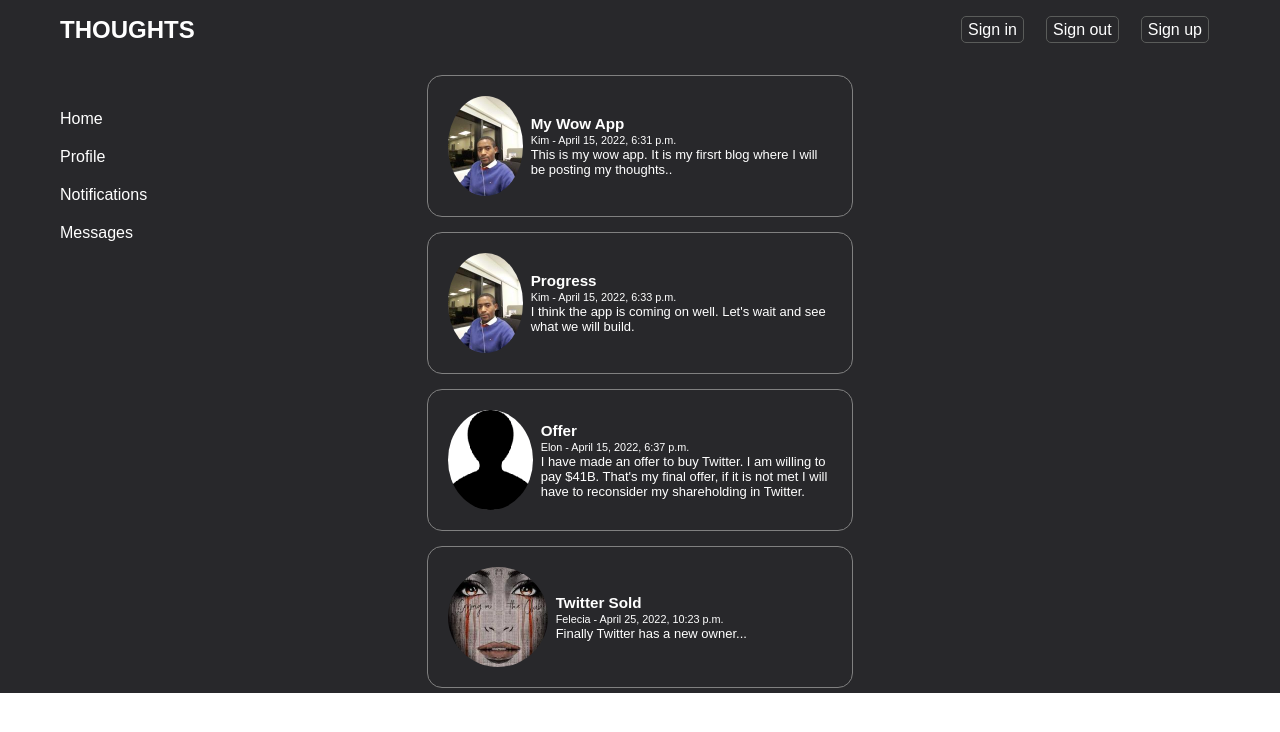
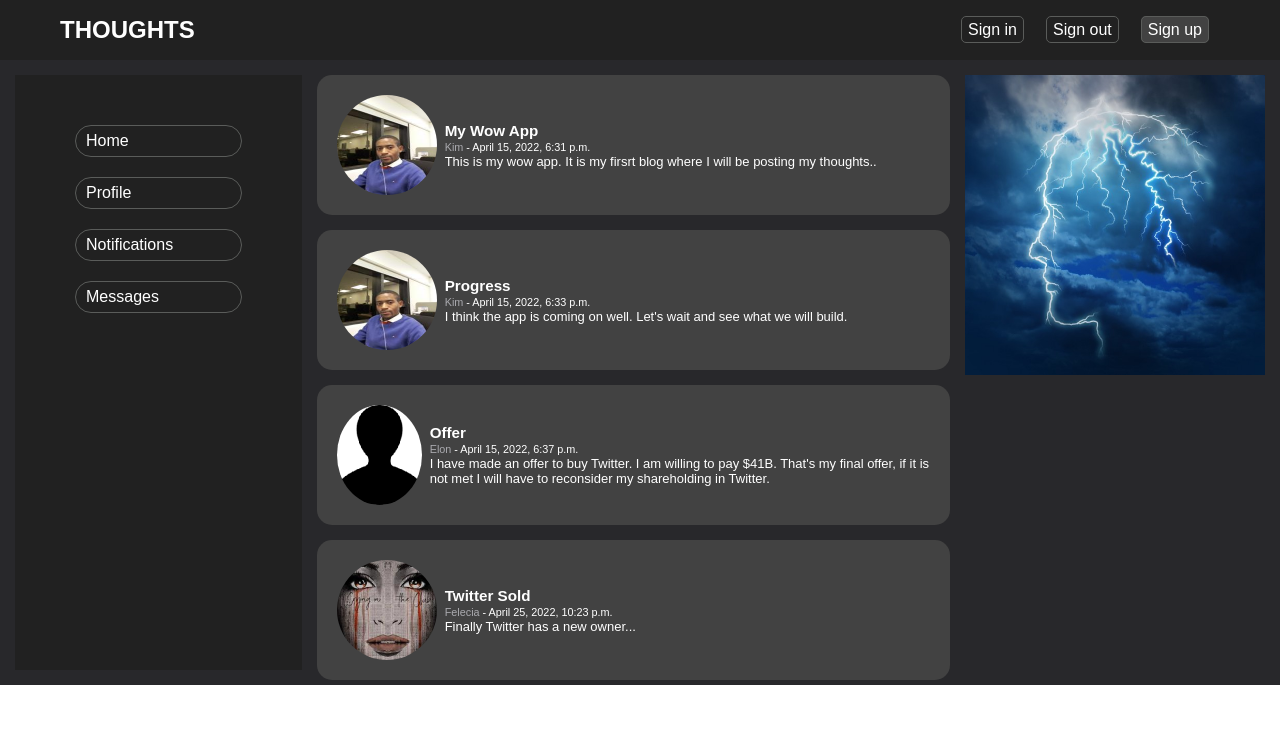
Before and after one commit to kimbrian2010/blogapp, a Django app: page / in a window 1280 px wide. Shown: the top 732 px of the page. Run offline with Django 4.2, Linux system fonts and the light colour scheme; data comes from the database, SQL or seed files in the repository.

Commit message:
Improved Styling of the app

```diff
--- a/blog/settings.py
+++ b/blog/settings.py
@@ -124,6 +124,8 @@ USE_TZ = True
 STATIC_URL = 'static/'
 MEDIA_ROOT = os.path.join(BASE_DIR, 'media')
 MEDIA_URL = '/media/'
+#STATICFILES_DIRS = os.path.join(BASE_DIR, 'static')
+
 
 # Default primary key field type
 # https://docs.djangoproject.com/en/4.0/ref/settings/#default-auto-field
--- a/blogapp/static/blogapp/styles.css
+++ b/blogapp/static/blogapp/styles.css
@@ -4,12 +4,15 @@
     margin: 0;
 }
 
+
+/*LAYOUT*/
+
 .wrapper {
     display: grid;
     background: #28282B;
     color: white;
     font-family: sans-serif;
-    grid-template-columns: 1fr 1fr 1fr;
+    grid-template-columns: 1fr 2fr 1fr;
     grid-template-rows: 60px auto;
     grid-template-areas: "navbar navbar navbar" "sidenav main aside";
 }
@@ -32,11 +35,14 @@ section {
 
 .nav-bar {
     display: flex;
-    background: #28282B;
+    background: #212121;
     justify-content: space-between;
     align-items: center;
     padding: 0px 60px;
 }
+
+
+/*components*/
 
 .nav-menu a {
     text-decoration: none;
@@ -65,9 +71,19 @@ section {
     display: flex;
 }
 
+.sign-up {
+    background: #424242;
+    /*background: #1e1e1f;*/
+}
+
+.sign-up :hover {
+    border: white;
+}
+
 .side-nav {
-    background: #28282B;
+    background: #212121;
     padding-top: 50px;
+    margin: 15px;
 }
 
 .side-bar-ul {
@@ -83,10 +99,21 @@ section {
 .side-bar-ul a {
     text-decoration: none;
     color: white;
+    padding: 6px 10px;
+    border: #5a5c5a 1px solid;
+    display: flex;
+    border-radius: 25px;
+}
+
+.side-bar-ul a:hover {
+    background: #28282B;
+    color: white;
+    font-weight: bold;
+    border-radius: 25px;
 }
 
 .nav-ul {
-    padding-left: 60px;
+    margin: 0px 60px
 }
 
 .main-content {
@@ -95,11 +122,11 @@ section {
 
 .post-card {
     display: flex;
+    background: #424242;
     padding: 20px;
     font-size: 13px;
     gap: 8px;
     align-items: center;
-    border: gray 1px solid;
     margin-top: 15px;
     margin-bottom: 5px;
     border-radius: 15px;
@@ -111,6 +138,21 @@ section {
     border-radius: 50%;
 }
 
+.user-name {
+    text-decoration: none;
+    color: #aaaaaf;
+}
+
 .side-content {
     background: #28282B;
 }
+
+.thought-img {
+    background: #28282B;
+    margin: 15px;
+}
+
+.thought-img img {
+    height: 300px;
+    width: 300px;
+}
--- a/blogapp/templates/blogapp/base.html
+++ b/blogapp/templates/blogapp/base.html
@@ -1,10 +1,10 @@
+<!DOCTYPE html>
 {% load static %}
-<!DOCTYPE html>
 <html lang="en">
 <head>
     <meta charset="UTF-8">
 
-    <link rel="stylesheet" href="{% static 'blogapp/styles.css' %}">
+    <link rel="stylesheet" href="{% static '/blogapp/styles.css' %}">
     <title>Base</title>
 </head>
 <body>
@@ -17,7 +17,7 @@
                <ul class="nav-menu-list">
                    <li><a href="#">Sign in</a></li>
                    <li><a href="#">Sign out</a></li>
-                   <li><a href="#">Sign up</a></li>
+                   <li><a href="#" class="sign-up">Sign up</a></li>
                </ul>
            </div>
        </nav>
@@ -30,13 +30,7 @@
                    <li><a href="#">Notifications</a></li>
                    <li><a href="#">Messages</a></li>
                </ul>
-
            </div>
-
-           <div>
-
-           </div>
-
        </aside>
 
        <main class="main-content">
@@ -45,6 +39,9 @@
        </main>
 
        <section class="side-content">
+           <div class="thought-img">
+               <img src= " {% static '/blogapp/lightning-thought.jpg' %}">
+           </div>
 
        </section>
 
--- a/blogapp/templates/blogapp/home.html
+++ b/blogapp/templates/blogapp/home.html
@@ -7,7 +7,7 @@
             <img src="{{ post.author.profile.image.url }}">
             <div>
                 <h3>{{post.title}}</h3>
-                <p><small>{{post.author}} - {{post.date_posted}}</small></p>
+                <p><small><a href="#" class="user-name">{{post.author}}</a> - {{post.date_posted}}</small></p>
                 <p>{{post.content}}</p>
             </div>
         </div>
```
Also changed, not shown: blogapp/static/blogapp/lightning-thought.jpg (added), blogapp/templates/index.html (added), media/lightning-thought.jpg (added), static/images/lightning-thought.jpg (added).
